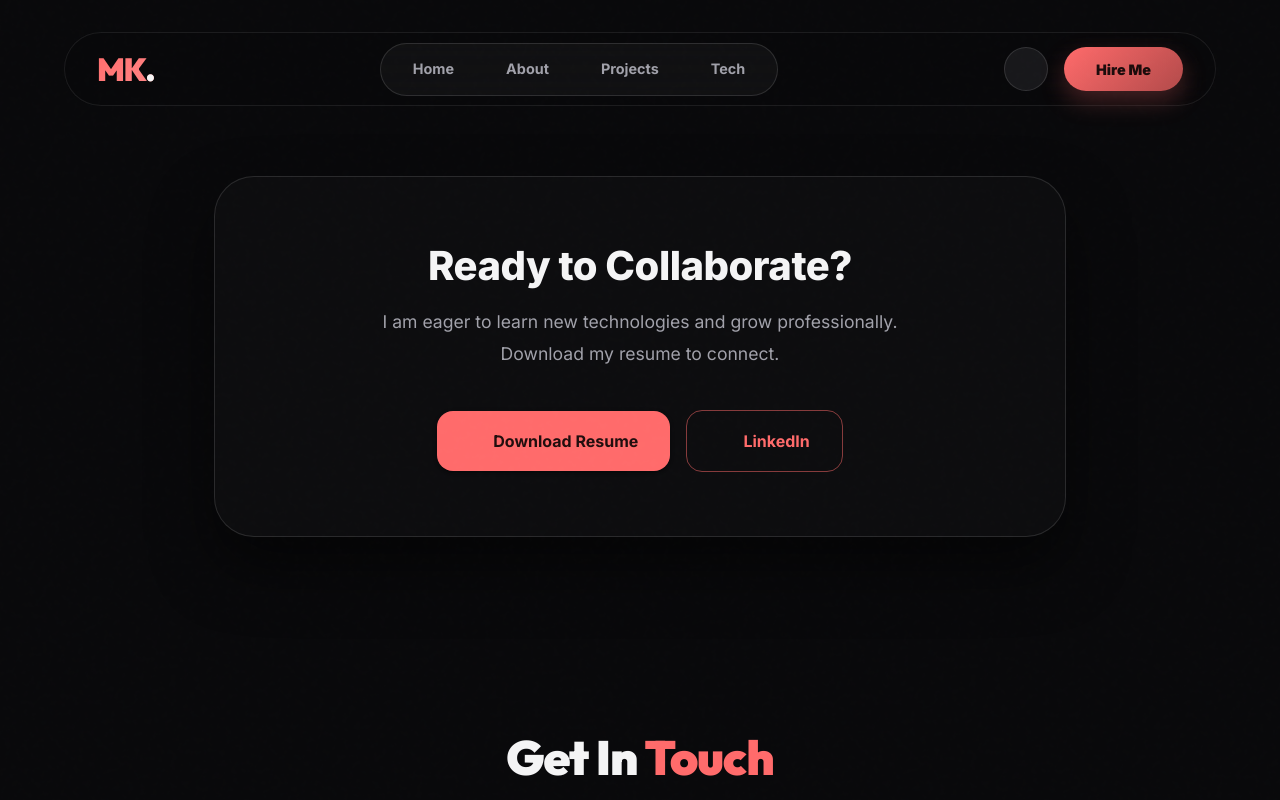
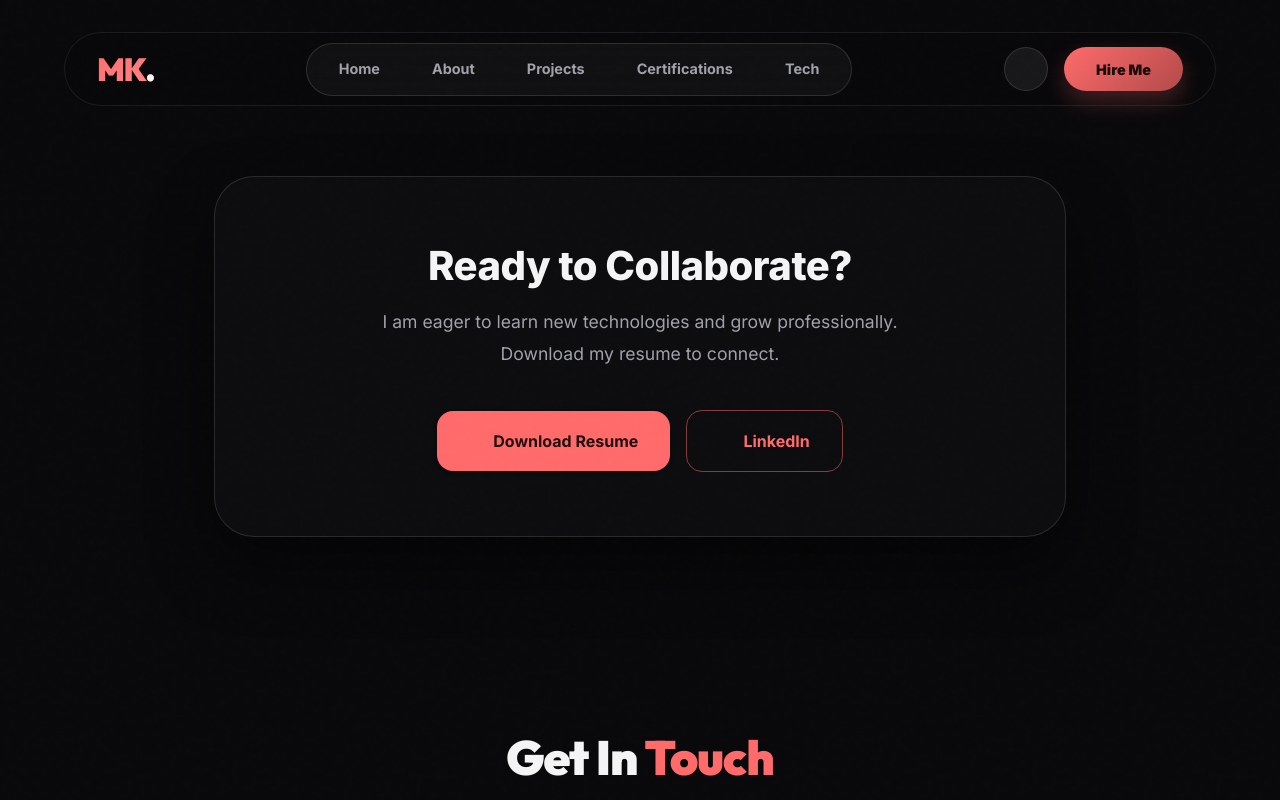
Before and after one commit to manish-9939/portfolio, a React (Vite) app: page /contact in a window 1280 px wide. Shown: the top 800 px of the page. Built offline with nearby package versions, Linux system fonts and the light colour scheme; some icons are missing.

Commit message:
Add Certifications to Navbar menu

```diff
--- a/src/components/Navbar.jsx
+++ b/src/components/Navbar.jsx
@@ -29,6 +29,7 @@ const Navbar = ({ themeMode, toggleTheme }) => {
         { name: 'Home', path: '/' },
         { name: 'About', path: '/about' },
         { name: 'Projects', path: '/projects' },
+        { name: 'Certifications', path: '/certifications' },
         { name: 'Tech', path: '/skills' },
         { name: 'Contact', path: '/contact' }
     ];
@@ -100,7 +101,7 @@ const Navbar = ({ themeMode, toggleTheme }) => {
                             border: `1px solid ${theme.palette.divider}`
                         }}>
                             <Stack direction="row" spacing={0.5}>
-                                {navItems.slice(0, 4).map((item) => {
+                                {navItems.slice(0, 5).map((item) => {
                                     const isActive = location.pathname === item.path;
                                     return (
                                         <Box key={item.name} sx={{ position: 'relative' }}>
```
